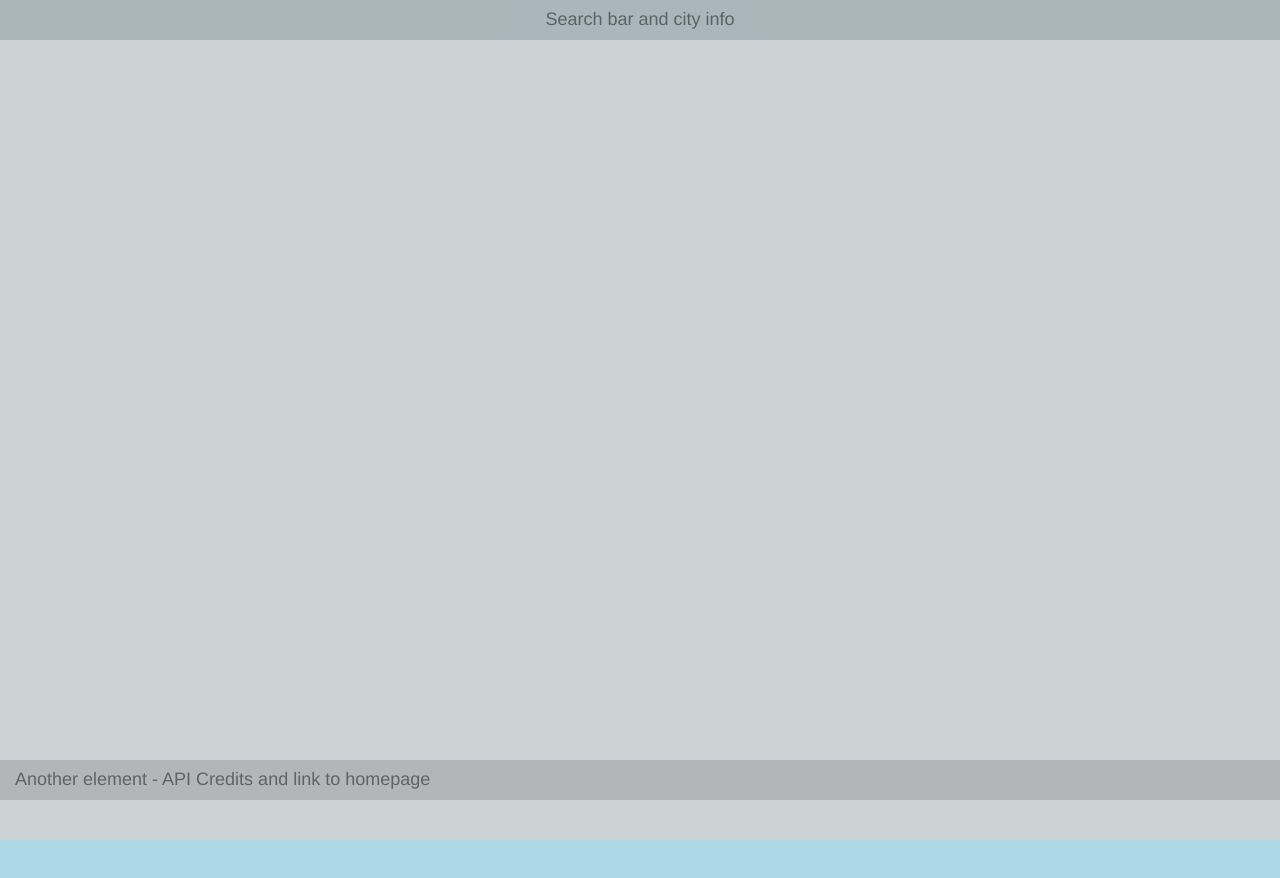
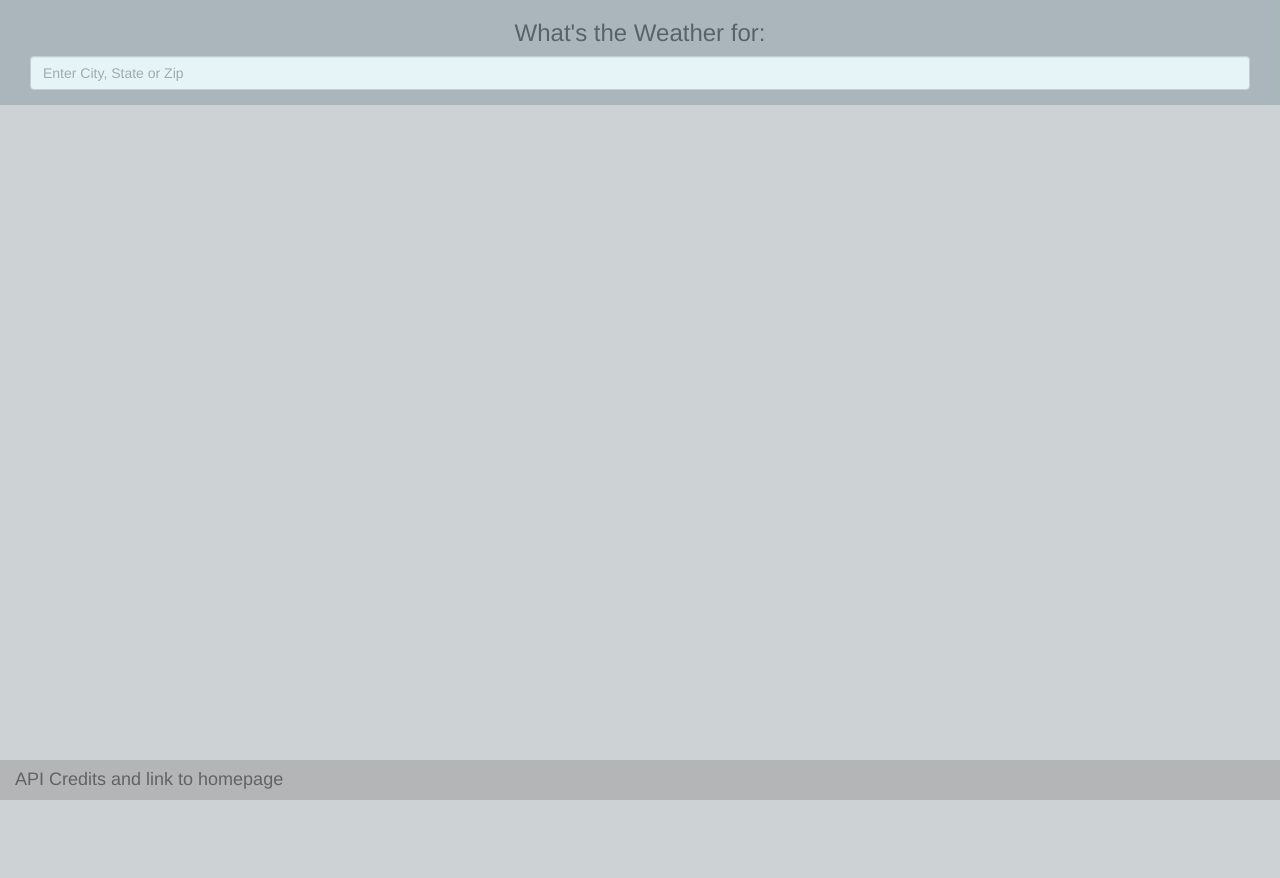
Before and after one commit to daveops1/whats-the-weather, a plain HTML site: page index.html in a window 1280 px wide. Before the commit the page ends 840 px from the top, so only its background shows below. Drawn offline with nearby package versions, Linux system fonts and the light colour scheme; no server answers.

Commit message:
Added Weather Underground Autocomplete Api call and search bar functionality

```diff
--- a/index.html
+++ b/index.html
@@ -3,6 +3,7 @@
         <link href="https://maxcdn.bootstrapcdn.com/bootstrap/3.3.7/css/bootstrap.min.css" rel="stylesheet" integrity="sha384-BVYiiSIFeK1dGmJRAkycuHAHRg32OmUcww7on3RYdg4Va+PmSTsz/K68vbdEjh4u" crossorigin="anonymous">
         <link rel="stylesheet" href="/styles/styles.css"></link>
         <script src="https://unpkg.com/axios/dist/axios.min.js"></script>
+        <script src="/scripts/locationSearch.js"></script>
         <title>What's the Weather?</title>
     </head>
     <body>
@@ -10,7 +11,12 @@
             <div class="center-block">
                 <div class="container-fluid darkbg">
                     <div class="container-fluid text-center">
-                        <h4>Search bar and city info</h4>
+                        <h3>What's the Weather for:</h3>
+                        <div class="form-group">
+                            <input id="txtSearch" type="text" list="locations" class="form-control" placeholder="Enter City, State or Zip" onkeyup="doSearch(this.value);">
+                            <datalist id="locations">
+                            </datalist>
+                        </div>
                     </div>
                 </div>
                 <div class="container-fluid lightgrayopaquebg" style="height:100%">
@@ -22,7 +28,7 @@
                 </div>
             </div>
             <div class="container-fluid darkbg" id="footer">
-                <h4>Another element - API Credits and link to homepage</h4>
+                <h4>API Credits and link to homepage</h4>
             </div>
         </div>
     <script src="https://unpkg.com/vue"></script>
--- /dev/null
+++ b/scripts/locationSearch.js
@@ -0,0 +1,30 @@
+//Return real-time search results from Weatherground autocomplete API
+//Get Weather Underground JSON for list of locations to search on.
+
+function doSearch(text) {
+    var request = new XMLHttpRequest();
+    var queryURL = 'https://cors-anywhere.herokuapp.com/http://autocomplete.wunderground.com/aq?query=' + text
+
+    //Get datalist and input elements
+    var dataList = document.getElementById('locations');
+    var inputSearch = document.getElementById('txtSearch');
+
+    request.onreadystatechange = function(response) {
+
+        if (request.readyState === 4) {
+            if (request.status === 200) {
+                //Parse the JSON
+                var jsonLocations = JSON.parse(request.responseText);
+
+                //Loop over array and populate datalist
+                jsonLocations.RESULTS.forEach(function(item) {
+                    var option = document.createElement('option');
+                    option.value = item.name;
+                    dataList.appendChild(option);
+                });
+            }
+        }
+    };
+    request.open('GET', queryURL, true);
+    request.send();
+}
```
